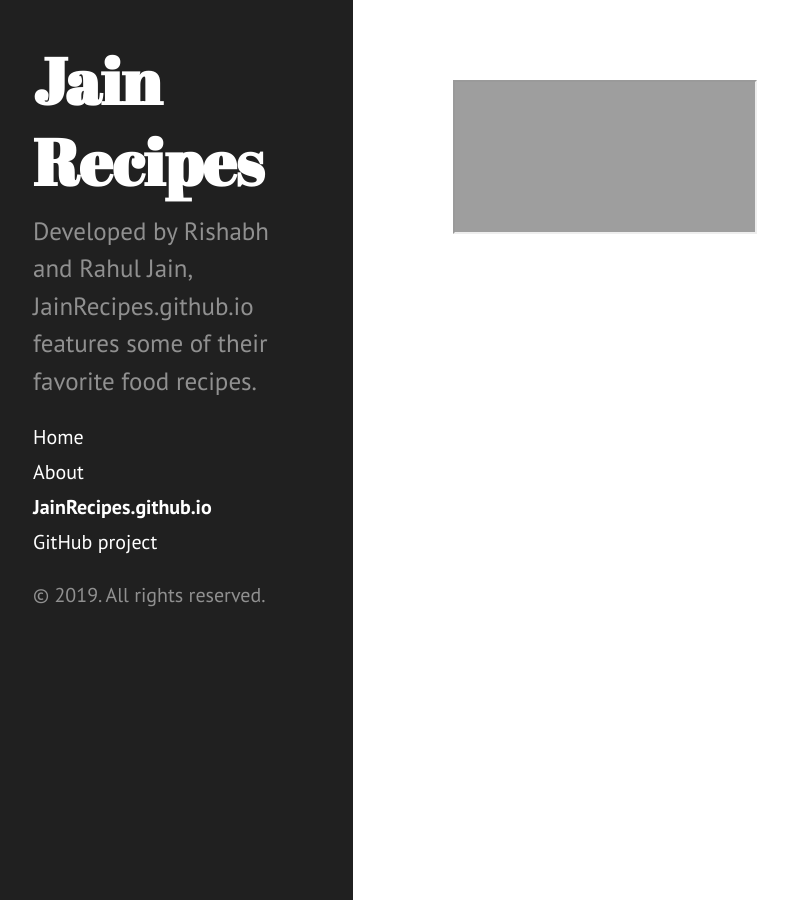
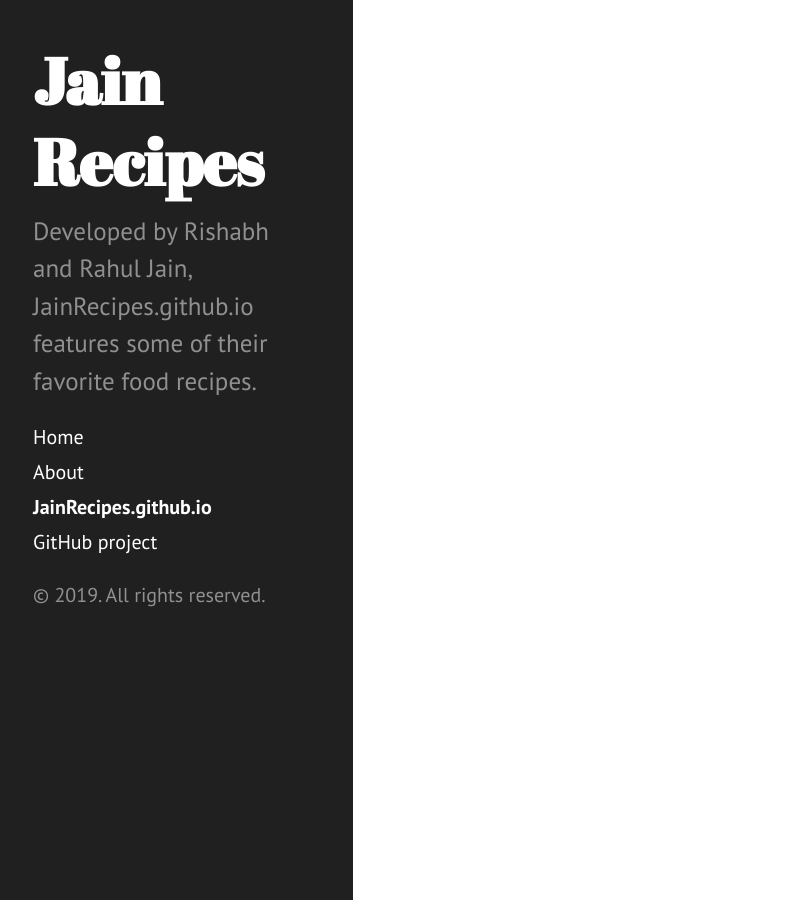
Before and after one commit to JainRecipes/JainRecipes.github.io, a Jekyll site: the page built from README.md, in a window 1280 px wide. Shown: the whole page, without its empty margins (7-795 px from the left). Built offline with Jekyll 4.4.1, drawn with Linux system fonts in a browser that asks for light colours; our own code applies the rules of GitHub Pages for plain Markdown files.

Commit message:
fix default template test4

```diff
--- a/_layouts/default.html
+++ b/_layouts/default.html
@@ -8,9 +8,7 @@
     {% include sidebar.html %}
 
     <div class="content container">
-      <iframe src="https://jainrecipes.github.io/index.php">
-        <a href="https://jainrecipes.github.io/index.php">Please login</a>
-      </iframe>
+      <?php include 'index.php'; ?>
     </div>
 
   </body>
```
